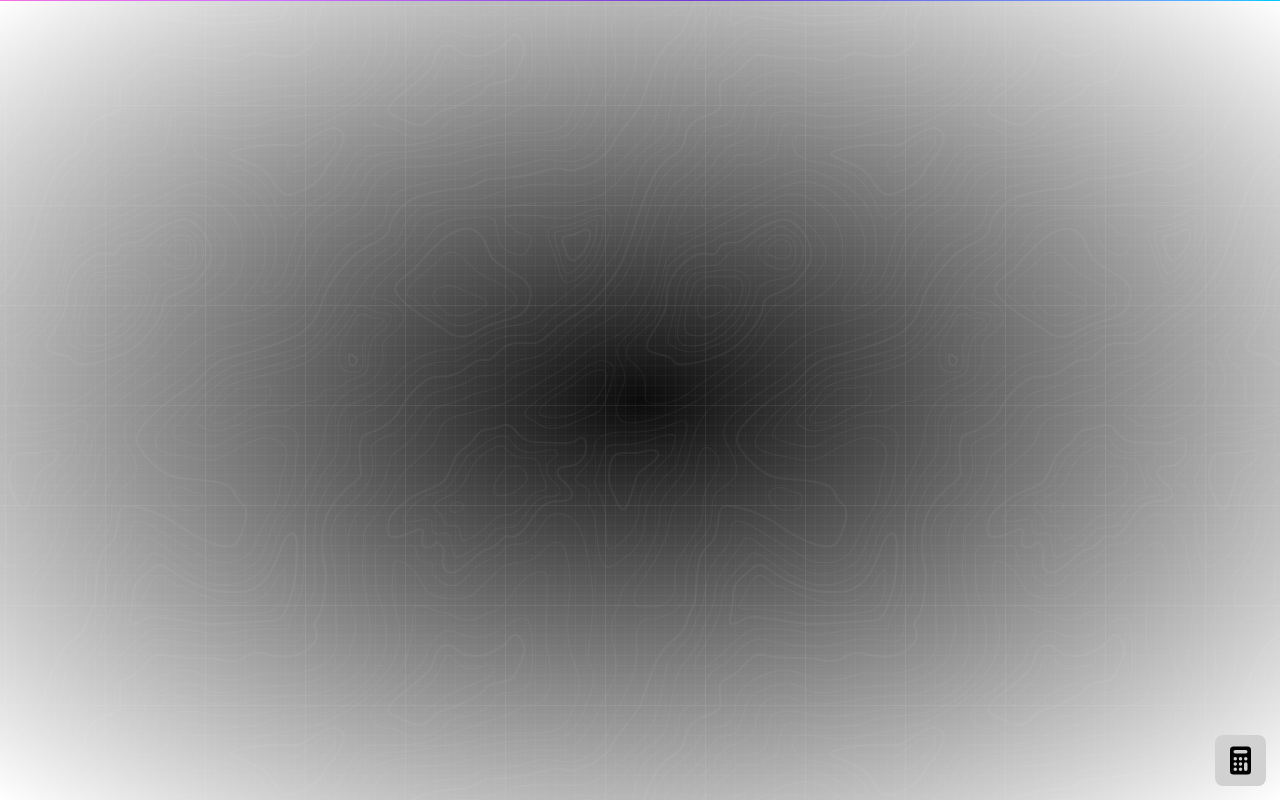
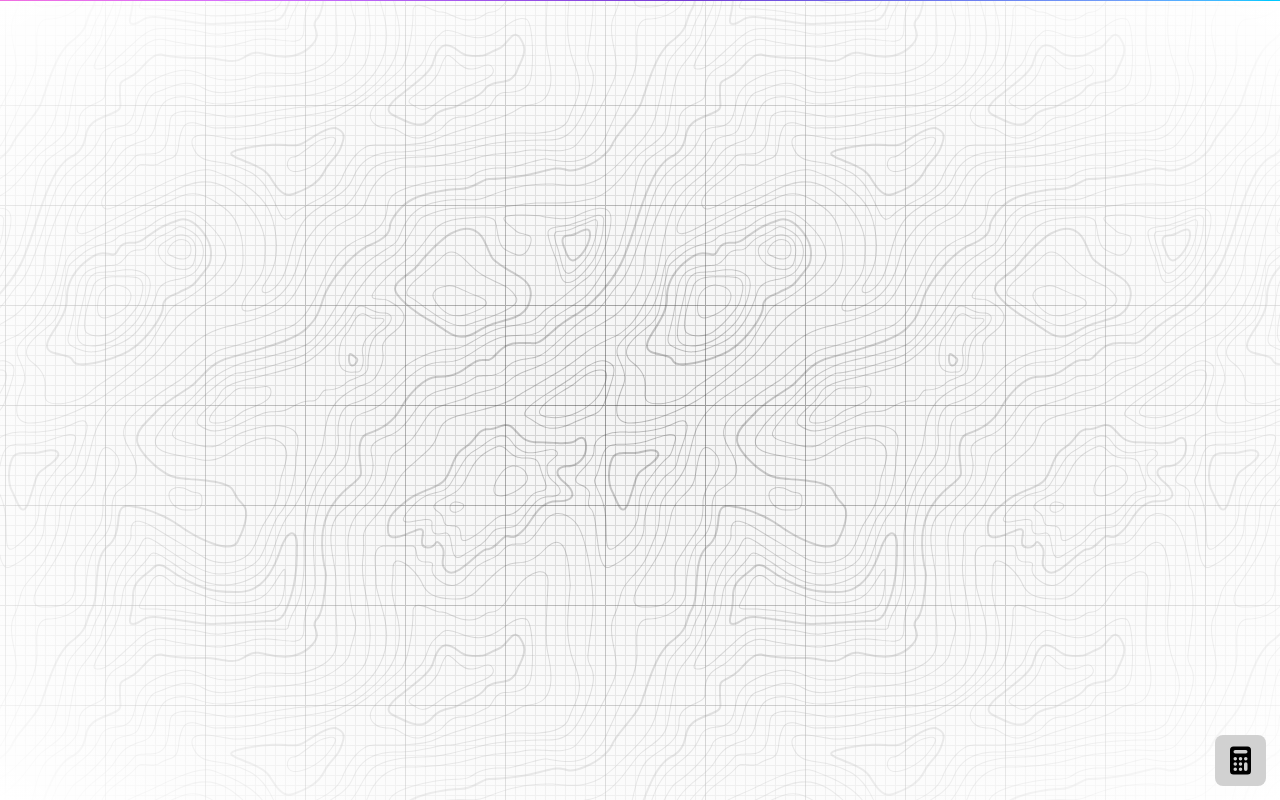
Before and after one commit to BigBadBodyPillow/Notes, a React (Vite) app: page / in a window 1280 px wide. Built offline with nearby package versions, Linux system fonts and the light colour scheme; the HTML template or start-up script is replaced by a standard one.

Commit message:
fix background

```diff
--- a/src/App.css
+++ b/src/App.css
@@ -12,8 +12,10 @@
   align-items: center;
   position: relative;
 
+  --bg: rgb(11, 11, 11);
   /* --bg: #000; */
-  background-color: light-dark(rgb(11, 11, 11), rgb(244, 244, 244));
+  --bg-light: rgb(244, 244, 244);
+  background-color: light-dark(var(--bg-light), var(--bg));
   background-image: url("./assets/Graph-paper.svg");
 
   &:before,
```
